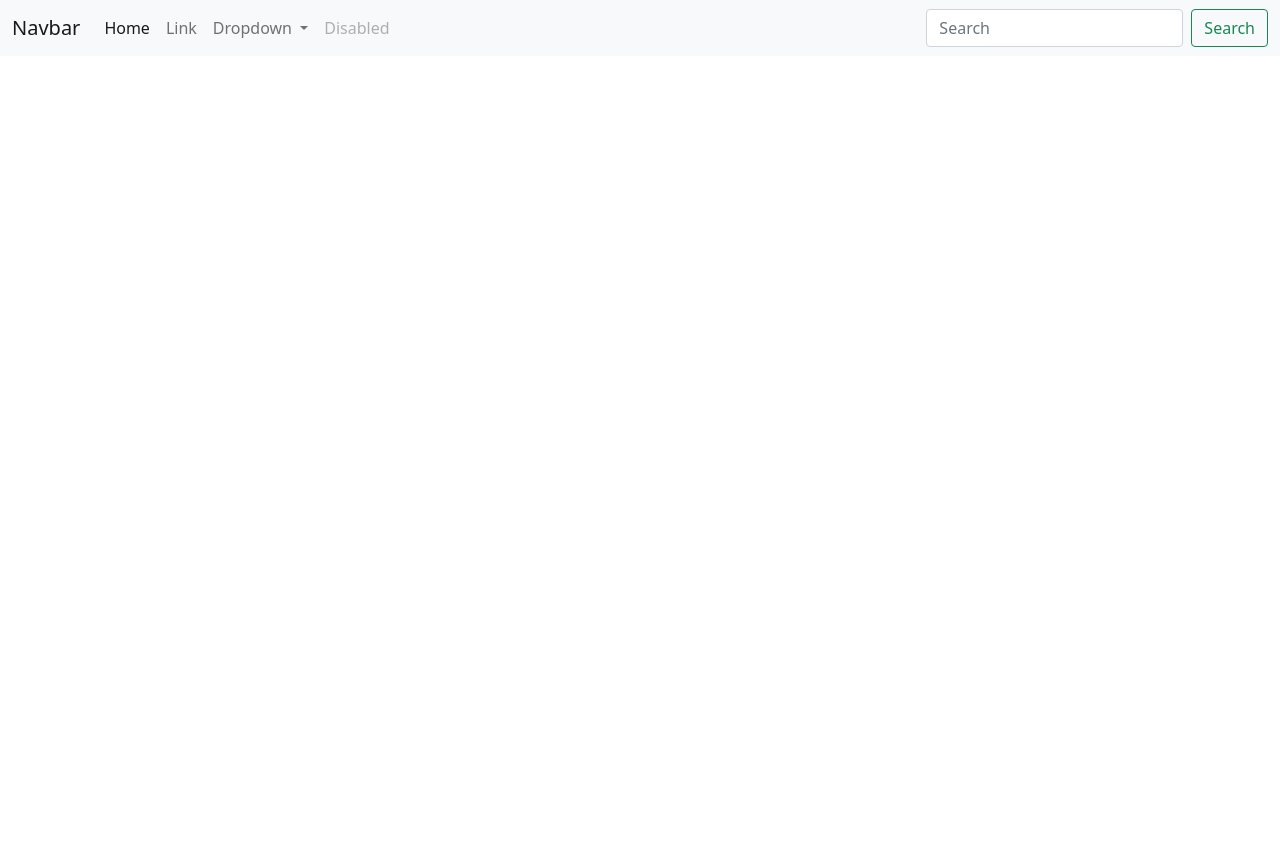
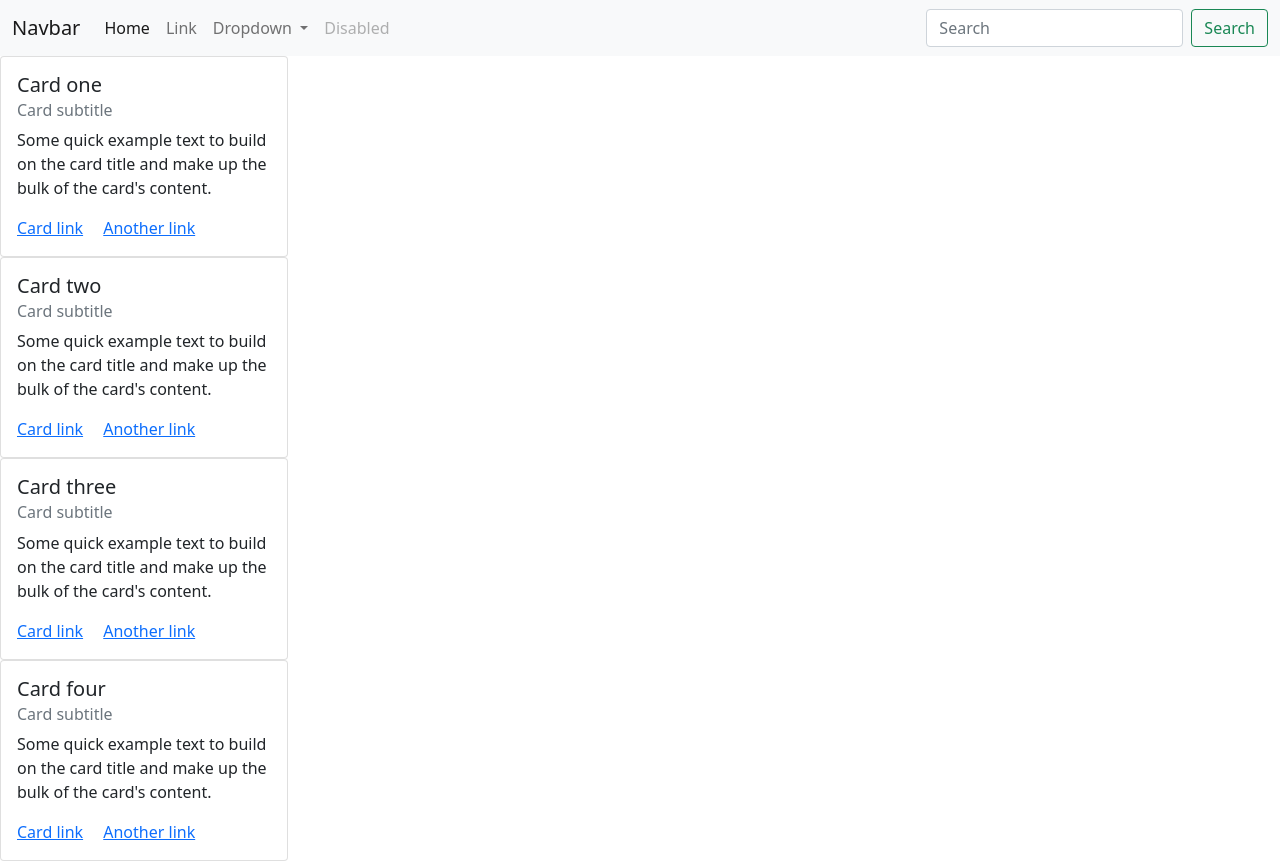
Before and after one commit to cristianronaldo1/Introgitbash, a plain HTML site: page index.html in a window 1280 px wide. Before the commit the page ends 800 px from the top, so only its background shows below. Drawn offline with nearby package versions, Linux system fonts and the light colour scheme.

Commit message:
se add the cards

```diff
--- a/index.html
+++ b/index.html
@@ -46,6 +46,48 @@
             </div>
           </nav>
     </div>
+    <div class="cartas">
+
+        <div class="card" style="width: 18rem;">
+            <div class="card-body">
+              <h5 class="card-title">Card one</h5>
+              <h6 class="card-subtitle mb-2 text-muted">Card subtitle</h6>
+              <p class="card-text">Some quick example text to build on the card title and make up the bulk of the card's content.</p>
+              <a href="#" class="card-link">Card link</a>
+              <a href="#" class="card-link">Another link</a>
+            </div>
+          </div>
+
+          <div class="card" style="width: 18rem;">
+            <div class="card-body">
+              <h5 class="card-title">Card two</h5>
+              <h6 class="card-subtitle mb-2 text-muted">Card subtitle</h6>
+              <p class="card-text">Some quick example text to build on the card title and make up the bulk of the card's content.</p>
+              <a href="#" class="card-link">Card link</a>
+              <a href="#" class="card-link">Another link</a>
+            </div>
+          </div>
+
+          <div class="card" style="width: 18rem;">
+            <div class="card-body">
+              <h5 class="card-title">Card three</h5>
+              <h6 class="card-subtitle mb-2 text-muted">Card subtitle</h6>
+              <p class="card-text">Some quick example text to build on the card title and make up the bulk of the card's content.</p>
+              <a href="#" class="card-link">Card link</a>
+              <a href="#" class="card-link">Another link</a>
+            </div>
+          </div>
+
+          <div class="card" style="width: 18rem;">
+            <div class="card-body">
+              <h5 class="card-title">Card four</h5>
+              <h6 class="card-subtitle mb-2 text-muted">Card subtitle</h6>
+              <p class="card-text">Some quick example text to build on the card title and make up the bulk of the card's content.</p>
+              <a href="#" class="card-link">Card link</a>
+              <a href="#" class="card-link">Another link</a>
+            </div>
+          </div>
+    </div>
 
 
     <script src="https://cdn.jsdelivr.net/npm/bootstrap@5.0.2/dist/js/bootstrap.bundle.min.js" integrity="sha384-MrcW6ZMFYlzcLA8Nl+NtUVF0sA7MsXsP1UyJoMp4YLEuNSfAP+JcXn/tWtIaxVXM" crossorigin="anonymous"></script>
```
